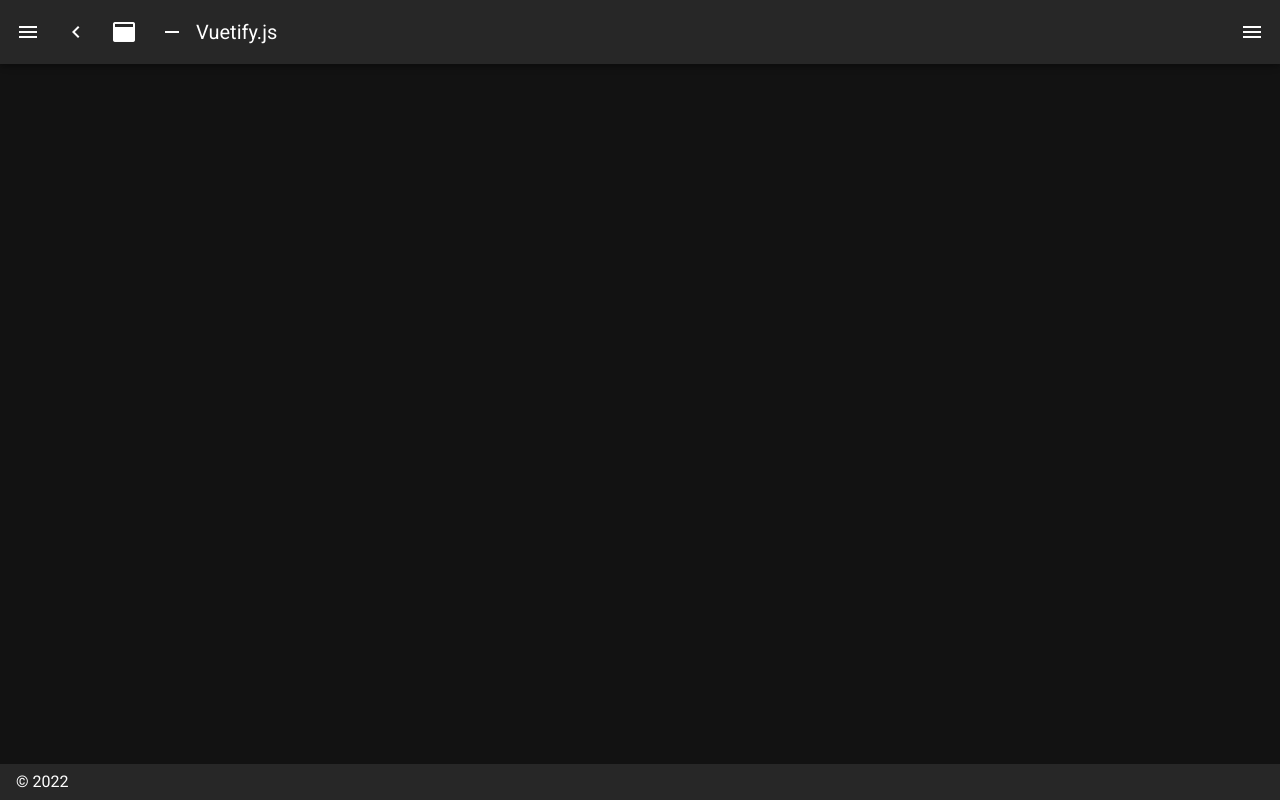
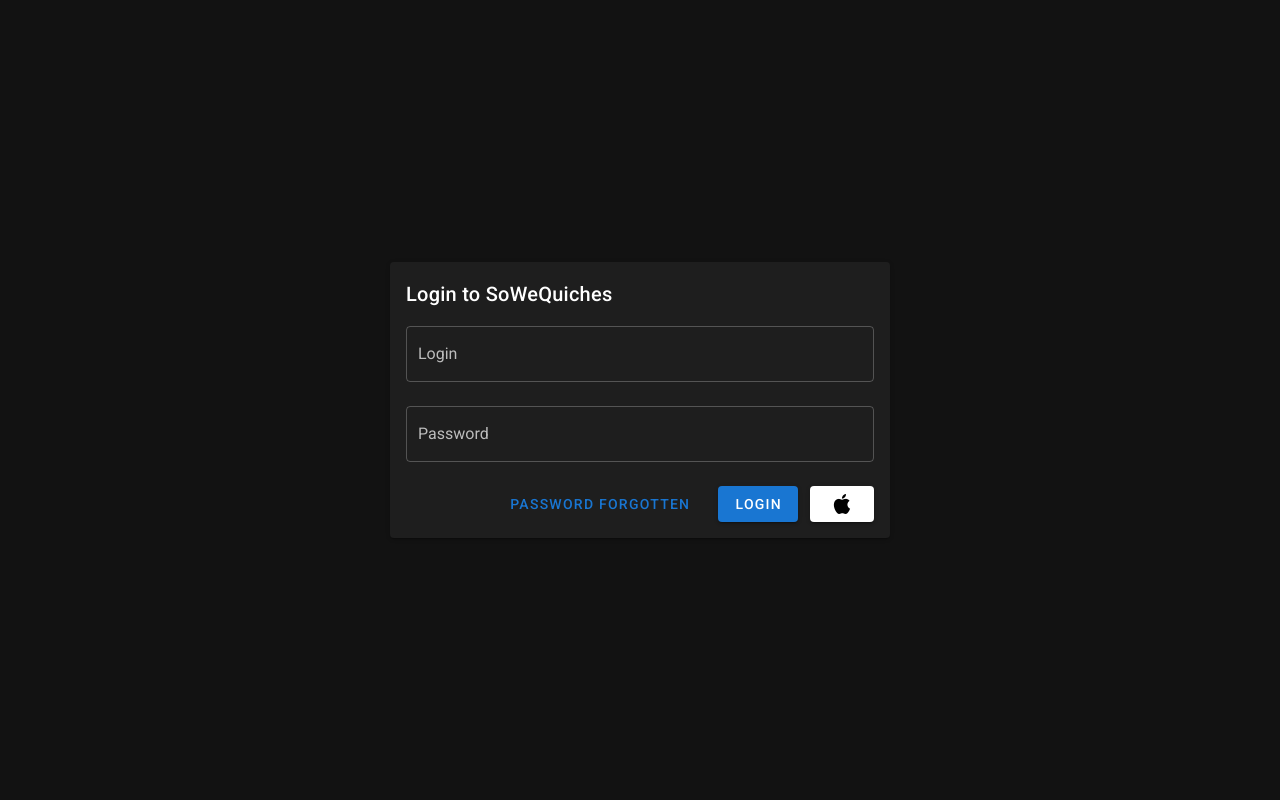
Before and after one commit to SoWeQuiche/Frontend, a Nuxt app: page /login in a window 1280 px wide. Before the commit this address had no page. Built offline with nearby package versions, Linux system fonts and the light colour scheme.

Commit message:
Added: Login Layout Login Page Forgotten Password Page Auth module

```diff
--- a/layouts/default.vue
+++ b/layouts/default.vue
@@ -1,88 +1,14 @@
 <template>
   <v-app dark>
-    <v-navigation-drawer
-      v-model="drawer"
-      :mini-variant="miniVariant"
-      :clipped="clipped"
-      fixed
-      app
-    >
-      <v-list>
-        <v-list-item
-          v-for="(item, i) in items"
-          :key="i"
-          :to="item.to"
-          router
-          exact
-        >
-          <v-list-item-action>
-            <v-icon>{{ item.icon }}</v-icon>
-          </v-list-item-action>
-          <v-list-item-content>
-            <v-list-item-title v-text="item.title" />
-          </v-list-item-content>
-        </v-list-item>
-      </v-list>
-    </v-navigation-drawer>
-    <v-app-bar
-      :clipped-left="clipped"
-      fixed
-      app
-    >
+    <v-app-bar fixed app>
       <v-app-bar-nav-icon @click.stop="drawer = !drawer" />
-      <v-btn
-        icon
-        @click.stop="miniVariant = !miniVariant"
-      >
-        <v-icon>mdi-{{ `chevron-${miniVariant ? 'right' : 'left'}` }}</v-icon>
-      </v-btn>
-      <v-btn
-        icon
-        @click.stop="clipped = !clipped"
-      >
-        <v-icon>mdi-application</v-icon>
-      </v-btn>
-      <v-btn
-        icon
-        @click.stop="fixed = !fixed"
-      >
-        <v-icon>mdi-minus</v-icon>
-      </v-btn>
-      <v-toolbar-title v-text="title" />
-      <v-spacer />
-      <v-btn
-        icon
-        @click.stop="rightDrawer = !rightDrawer"
-      >
-        <v-icon>mdi-menu</v-icon>
-      </v-btn>
     </v-app-bar>
     <v-main>
       <v-container>
         <Nuxt />
       </v-container>
     </v-main>
-    <v-navigation-drawer
-      v-model="rightDrawer"
-      :right="right"
-      temporary
-      fixed
-    >
-      <v-list>
-        <v-list-item @click.native="right = !right">
-          <v-list-item-action>
-            <v-icon light>
-              mdi-repeat
-            </v-icon>
-          </v-list-item-action>
-          <v-list-item-title>Switch drawer (click me)</v-list-item-title>
-        </v-list-item>
-      </v-list>
-    </v-navigation-drawer>
-    <v-footer
-      :absolute="!fixed"
-      app
-    >
+    <v-footer app>
       <span>&copy; {{ new Date().getFullYear() }}</span>
     </v-footer>
   </v-app>
@@ -91,28 +17,9 @@
 <script>
 export default {
   name: 'DefaultLayout',
+  middleware: 'auth',
   data () {
-    return {
-      clipped: false,
-      drawer: false,
-      fixed: false,
-      items: [
-        {
-          icon: 'mdi-apps',
-          title: 'Welcome',
-          to: '/'
-        },
-        {
-          icon: 'mdi-chart-bubble',
-          title: 'Inspire',
-          to: '/inspire'
-        }
-      ],
-      miniVariant: false,
-      right: true,
-      rightDrawer: false,
-      title: 'Vuetify.js'
-    }
+    return {}
   }
 }
 </script>
--- /dev/null
+++ b/layouts/login.vue
@@ -0,0 +1,19 @@
+<template>
+  <v-app dark>
+    <v-main class="align-center">
+      <v-container>
+        <Nuxt />
+      </v-container>
+    </v-main>
+  </v-app>
+</template>
+
+<script>
+export default {
+  name: 'LoginLayout'
+}
+</script>
+
+<style scoped>
+
+</style>
--- a/nuxt.config.js
+++ b/nuxt.config.js
@@ -3,8 +3,8 @@ import colors from 'vuetify/es5/util/colors'
 export default {
   // Global page headers: https://go.nuxtjs.dev/config-head
   head: {
-    titleTemplate: '%s - so-we-quiches-front',
-    title: 'so-we-quiches-front',
+    titleTemplate: '%s',
+    title: 'No Title',
     htmlAttrs: {
       lang: 'en'
     },
@@ -41,7 +41,9 @@ export default {
   // Modules: https://go.nuxtjs.dev/config-modules
   modules: [
     // https://go.nuxtjs.dev/axios
-    '@nuxtjs/axios'
+    '@nuxtjs/axios',
+    // https://auth.nuxtjs.org/
+    '@nuxtjs/auth-next'
   ],
 
   // Axios module configuration: https://go.nuxtjs.dev/config-axios
--- a/package.json
+++ b/package.json
@@ -12,6 +12,7 @@
     "lintfix": "npm run lint:js -- --fix"
   },
   "dependencies": {
+    "@nuxtjs/auth-next": "5.0.0-1643791578.532b3d6",
     "@nuxtjs/axios": "^5.13.6",
     "core-js": "^3.19.3",
     "nuxt": "^2.15.8",
--- /dev/null
+++ b/pages/forgotten-password.vue
@@ -0,0 +1,45 @@
+<template>
+  <v-card class="mx-auto" max-width="500">
+    <v-card-title>
+      <v-btn icon class="mr-3" link to="/login">
+        <v-icon>
+          mdi-arrow-left
+        </v-icon>
+      </v-btn>
+      Forgotten Password
+    </v-card-title>
+    <v-card-text>
+      <v-row>
+        <v-col cols="12">
+          <v-text-field outlined hide-details label="Login" />
+        </v-col>
+        <v-col cols="12" class="d-flex justify-end">
+          <v-btn class="ml-3" color="primary" @click="login">
+            Send Request
+          </v-btn>
+        </v-col>
+      </v-row>
+    </v-card-text>
+  </v-card>
+</template>
+
+<script>
+export default {
+  name: 'LoginPage',
+  layout: 'login',
+  head () {
+    return {
+      title: 'Forgotten Password'
+    }
+  },
+  methods: {
+    login () {
+      // this.$router.push('/dashboard');
+    }
+  }
+}
+</script>
+
+<style scoped>
+
+</style>
--- /dev/null
+++ b/pages/login.vue
@@ -0,0 +1,49 @@
+<template>
+  <v-card class="mx-auto" max-width="500">
+    <v-card-title>Login to SoWeQuiches</v-card-title>
+    <v-card-text>
+      <v-row>
+        <v-col cols="12">
+          <v-text-field outlined hide-details label="Login" />
+        </v-col>
+        <v-col cols="12">
+          <v-text-field outlined hide-details label="Password" type="password" />
+        </v-col>
+        <v-col cols="12" class="d-flex justify-end">
+          <v-btn color="primary" text link to="forgotten-password">
+            Password Forgotten
+          </v-btn>
+          <v-btn class="mx-3" color="primary" @click="login">
+            Login
+          </v-btn>
+          <v-btn color="white">
+            <v-icon color="black">
+              mdi-apple
+            </v-icon>
+          </v-btn>
+        </v-col>
+      </v-row>
+    </v-card-text>
+  </v-card>
+</template>
+
+<script>
+export default {
+  name: 'LoginPage',
+  layout: 'login',
+  head () {
+    return {
+      title: 'Login'
+    }
+  },
+  methods: {
+    login () {
+      // this.$router.push('/dashboard');
+    }
+  }
+}
+</script>
+
+<style scoped>
+
+</style>
```
Also changed, not shown: store/index.js (added), 1 other file (tests, documents, lock files or other folders).
